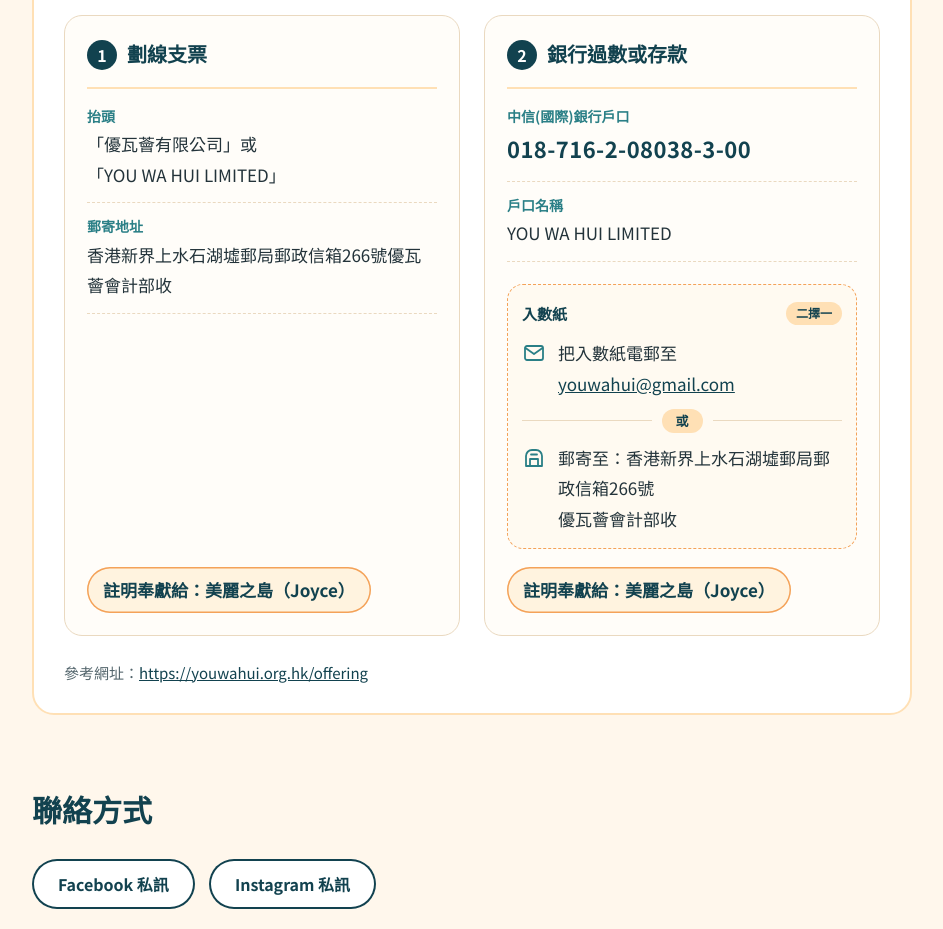
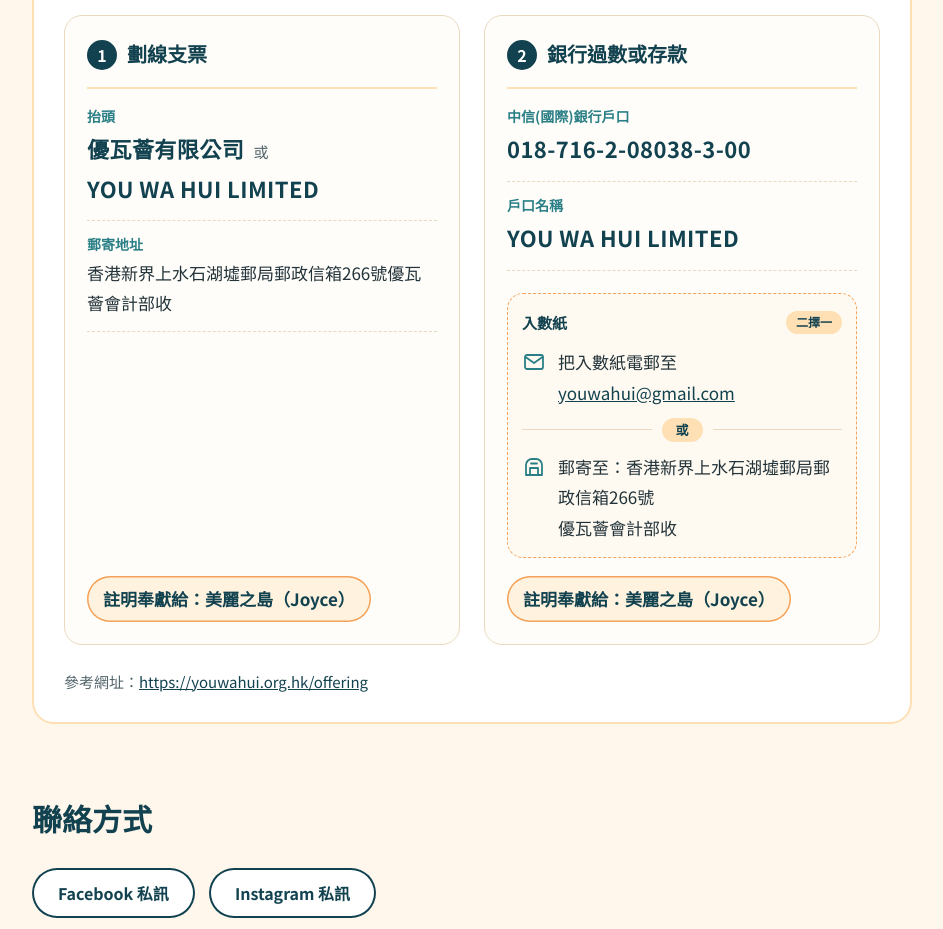
Before and after one commit to joycebeautifulisland/joycebeautifulisland.github.io, a plain HTML site: page index.html in a window 1280 px wide. Shown: the part 1820-2749 px from the top of the page, without its empty margins (168-1111 px from the left). Drawn offline with Linux system fonts and the light colour scheme.

Commit message:
Emphasize payee names; remove quote marks
Co-Authored-By: Claude Sonnet 5.5 <noreply@anthropic.com>

```diff
--- a/index.html
+++ b/index.html
@@ -209,6 +209,7 @@
   .row dd { margin: 0; overflow-wrap: anywhere; line-height: 1.8; }
   .acct { font-size: 22px; font-weight: 700; letter-spacing: .02em; font-variant-numeric: tabular-nums; color: var(--sea-deep); line-height: 1.5; }
   .nw { white-space: nowrap; }
+  .alt-or { font-size: 15px; font-weight: 400; color: var(--ink-soft); letter-spacing: 0; margin: 0 4px; }
   .way { display: flex; flex-direction: column; background: #FFFDF9; border: 1.5px solid var(--line); border-radius: 18px; padding: 20px 22px 22px; }
   .way h3 { display: flex; align-items: center; gap: 10px; font-size: 20px; margin: 0 0 14px; padding-bottom: 12px; border-bottom: 2px solid var(--sun-soft); color: var(--sea-deep); }
   .num { display: inline-grid; place-items: center; width: 30px; height: 30px; border-radius: 50%; background: var(--sea-deep); color: #fff; font-family: var(--body); font-size: 16px; font-weight: 700; flex: none; }
@@ -315,7 +316,7 @@
         <div class="way">
           <h3><span class="num">1</span>劃線支票</h3>
           <dl class="rows">
-            <div class="row"><dt>抬頭</dt><dd>「優瓦薈有限公司」或「<span class="nw">YOU WA HUI LIMITED</span>」</dd></div>
+            <div class="row"><dt>抬頭</dt><dd class="acct">優瓦薈有限公司 <span class="alt-or">或</span> <span class="nw">YOU WA HUI LIMITED</span></dd></div>
             <div class="row"><dt>郵寄地址</dt><dd>香港新界上水石湖墟郵局郵政信箱266號優瓦薈會計部收</dd></div>
           </dl>
           <span class="designate">註明奉獻給：美麗之島（Joyce）</span>
@@ -324,7 +325,7 @@
           <h3><span class="num">2</span>銀行過數或存款</h3>
           <dl class="rows">
             <div class="row"><dt>中信(國際)銀行戶口</dt><dd class="acct">018-716-2-08038-3-00</dd></div>
-            <div class="row"><dt>戶口名稱</dt><dd>YOU WA HUI LIMITED</dd></div>
+            <div class="row"><dt>戶口名稱</dt><dd class="acct">YOU WA HUI LIMITED</dd></div>
           </dl>
           <div class="either" role="group" aria-label="入數紙寄回方式，二擇一">
             <div class="either-h"><span>入數紙</span><em>二擇一</em></div>
```
